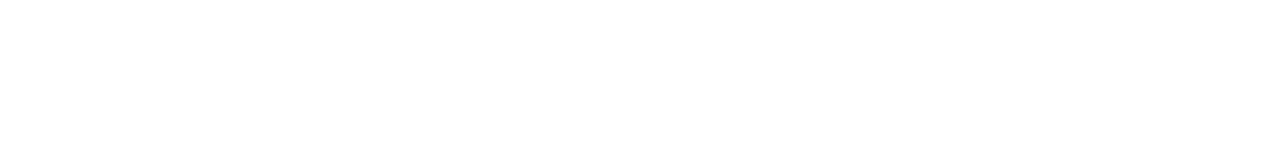
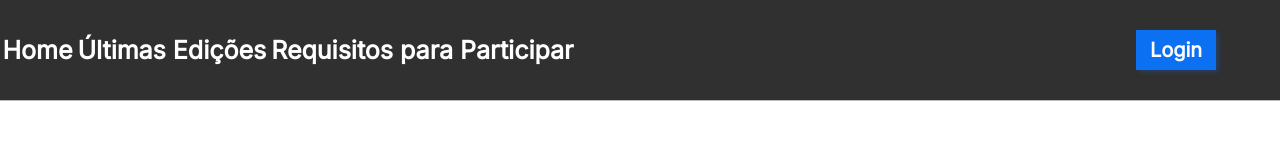
Before and after one commit to THIAGOMIRANDA1991/bootCamp-Dnc, a plain HTML site: page index.html in a window 1280 px wide. Drawn offline with Linux system fonts and the light colour scheme.

Commit message:
Estilo CSS do Menu

```diff
--- a/index.html
+++ b/index.html
@@ -6,9 +6,21 @@
   <meta http-equiv="X-UA-Compatible" content="IE=edge">
   <meta name="viewport" content="width=device-width, initial-scale=1.0">
   <title>BootCamp DNC</title>
+  <link rel="stylesheet" href="style.css">
+
 </head>
 
 <body>
+  <nav id="principal">
+    <div id="menu">
+      <a href="">Home </a>
+      <a href="">Últimas Edições</a>
+      <a href="">Requisitos para Participar</a>
+    </div>
+    <button>
+      Login
+    </button>
+  </nav>
 
 </body>
 
--- /dev/null
+++ b/style.css
@@ -0,0 +1,53 @@
+@import url("https://fonts.googleapis.com/css2?family=Inter&display=swap");
+body {
+  margin: 0px; /* Margem Externa  */
+  padding: 0px; /* Margem Interna  */
+}
+
+#principal {
+  width: 100%; /* vai ocupar 100% da largura da pagina  */
+  height: 100px; /* Altura da Margem  */
+  background-color: #303030;
+  display: flex;
+  justify-content: space-between; /* diferente do around, ele vai deixar a margem sem espaço  */
+  align-items: center; /*centralizou itens na altura*/
+  border-bottom: 1px solid #bababa;
+}
+
+#menu {
+  display: flex;
+  width: 45%; /* vai ocupar 55% da LARGURA da barra  */
+  justify-content: space-around; /* vai seprar os itens igualmente dentro do FLEX - Home, Ultimas E...  */
+  align-items: center; /* centralizou os itens na altura  */
+  margin-right: 5%;
+}
+#principal div a {
+  font-family: "Inter";
+  font-style: normal;
+  font-weight: 600;
+  font-size: 25px;
+  line-height: 30px;
+  color: #ffffff;
+  text-decoration: none; /* tirar o underline  */
+}
+#principal div a:hover {
+  color: #bababa; /* quando o mouse passar por cima muda cor  */
+}
+
+#principal button {
+  margin-right: 5%; /* margem DIREITA */
+  background-color: #0c70f2;
+  border: 0px;
+  height: 40px;
+  width: 80px;
+
+  font-family: "Inter";
+  font-style: normal;
+  font-weight: 600;
+  font-size: 20px;
+  line-height: 24px;
+  color: #ffffff;
+
+  box-shadow: 3px 2px 4px rgba(12, 112, 242, 0.25); /* sombra do botao  */
+  cursor: pointer; /* faz aparecer a maozinha no cursor  */
+}
```
